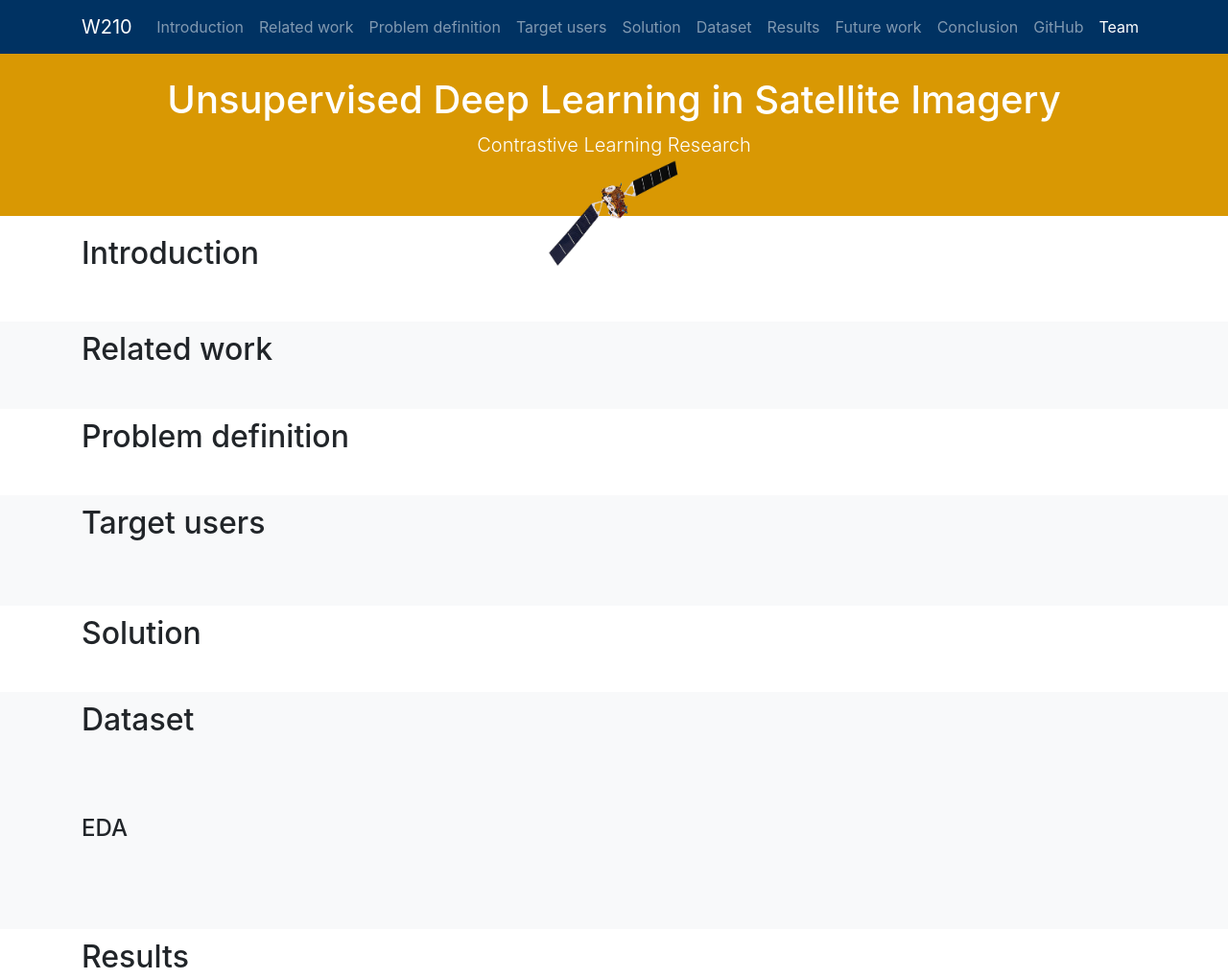
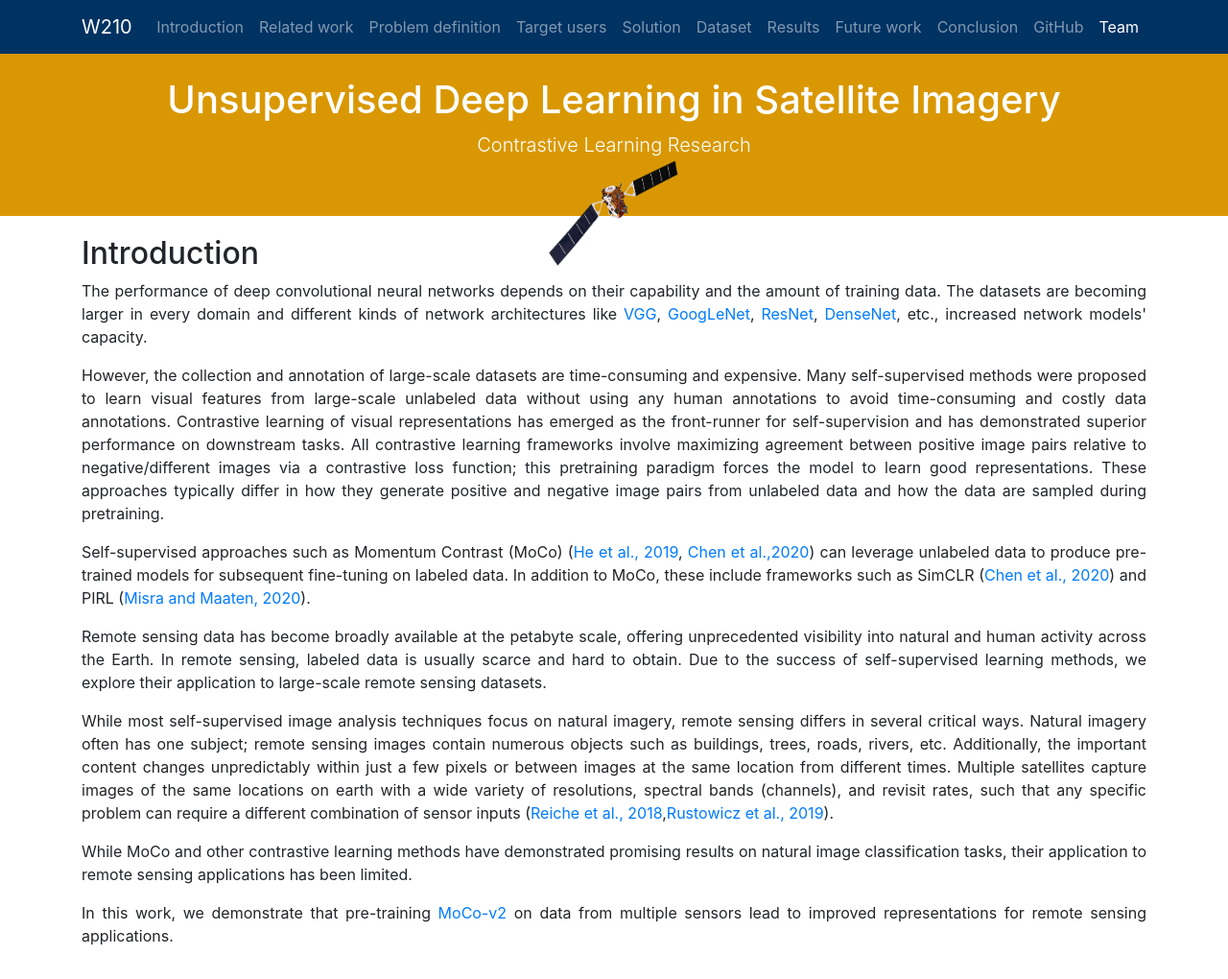
Before and after one commit to Berkeley-Data/hpt, a plain HTML site: page web/index.html in a window 1280 px wide. Shown: the top 1020 px of the page at 96% size. Drawn offline with Linux system fonts and the light colour scheme.

Commit message:
Added Introduction section

```diff
--- a/web/index.html
+++ b/web/index.html
@@ -1,7 +1,6 @@
-
-
 <!DOCTYPE html>
 <html lang="en">
+
 <head>
    <meta charset="utf-8">
    <meta name="viewport" content="width=device-width, initial-scale=1, shrink-to-fit=no">
@@ -14,12 +13,15 @@
    <!-- Custom styles for this template -->
    <link href="css/scrolling-nav.css" rel="stylesheet">
 </head>
+
 <body id="page-top" style="text-align: justify;text-justify: inter-word;">
    <!-- Navigation -->
-      <nav class="navbar navbar-expand-lg navbar-dark bg-dark fixed-top" id="mainNav" style="background-color:#003262 !important">
+   <nav class="navbar navbar-expand-lg navbar-dark bg-dark fixed-top" id="mainNav"
+      style="background-color:#003262 !important">
       <div class="container">
          <a class="navbar-brand js-scroll-trigger" href="#page-top">W210</a>
-            <button class="navbar-toggler" type="button" data-toggle="collapse" data-target="#navbarResponsive" aria-controls="navbarResponsive" aria-expanded="false" aria-label="Toggle navigation">
+         <button class="navbar-toggler" type="button" data-toggle="collapse" data-target="#navbarResponsive"
+            aria-controls="navbarResponsive" aria-expanded="false" aria-label="Toggle navigation">
             <span class="navbar-toggler-icon"></span>
          </button>
          <div class="collapse navbar-collapse" id="navbarResponsive">
@@ -66,7 +68,7 @@
          <h1>Unsupervised Deep Learning in Satellite Imagery</h1>
          <p class="lead">Contrastive Learning Research
             <br>
-               <img src="images/satellite.png" width="140px"/>
+            <img src="images/satellite.png" width="140px" />
          </p>
       </div>
    </header>
@@ -75,7 +77,55 @@
          <div class="row">
             <div class="col-lg-12 mx-auto">
                <h2>Introduction</h2>
-                 &nbsp;
+               <p>The performance of deep convolutional neural networks depends on their capability and the amount of
+                  training data. The datasets are becoming larger in every domain and different kinds of network
+                  architectures like <a href="https://arxiv.org/pdf/1409.1556.pdf" target="_blank">VGG</a>, <a
+                     href="https://arxiv.org/pdf/1409.4842.pdf" target="_blank">GoogLeNet</a>, <a
+                     href="https://arxiv.org/pdf/1512.03385.pdf">ResNet</a>, <a
+                     href="https://arxiv.org/pdf/1608.06993.pdf" target="_blank">DenseNet</a>, etc., increased network
+                  models' capacity.</p>
+               <p>However, the collection and annotation of large-scale datasets are time-consuming and expensive. Many
+                  self-supervised methods were proposed to learn visual features from large-scale unlabeled data without
+                  using any human annotations to avoid time-consuming and costly data annotations. Contrastive learning
+                  of visual representations has emerged as the front-runner for self-supervision and has demonstrated
+                  superior performance on downstream tasks. All contrastive learning frameworks involve maximizing
+                  agreement between positive image pairs relative to negative/different images via a contrastive loss
+                  function; this pretraining paradigm forces the model to learn good representations. These approaches
+                  typically differ in how they generate positive and negative image pairs from unlabeled data and how
+                  the data are sampled during pretraining.</p>
+               <p>Self-supervised approaches such as Momentum Contrast (MoCo) (<a
+                     href="https://arxiv.org/pdf/1911.05722.pdf" target="_blank">He et al., 2019</a>, <a
+                     href="https://arxiv.org/pdf/2003.04297.pdf" target="_blank">Chen et al.,2020</a>) can leverage
+                  unlabeled data to produce pre-trained models for subsequent fine-tuning on labeled data. In addition
+                  to MoCo, these include frameworks such as SimCLR (<a href="https://arxiv.org/pdf/2002.05709.pdf">Chen
+                     et al., 2020</a>) and PIRL (<a
+                     href="https://openaccess.thecvf.com/content_CVPR_2020/papers/Misra_Self-Supervised_Learning_of_Pretext-Invariant_Representations_CVPR_2020_paper.pdf"
+                     target="_blank">Misra and Maaten, 2020</a>).</p>
+
+               <p>Remote sensing data has become broadly available at the petabyte scale, offering unprecedented
+                  visibility into natural and human activity across the Earth. In remote sensing, labeled data is
+                  usually scarce and hard to obtain. Due to the success of self-supervised learning methods, we explore
+                  their application to large-scale remote sensing datasets.</p>
+
+               <p>While most self-supervised image analysis techniques focus on natural imagery, remote sensing differs
+                  in several critical ways. Natural imagery often has one subject; remote sensing images contain
+                  numerous objects such as buildings, trees, roads, rivers, etc. Additionally, the important content
+                  changes unpredictably within just a few pixels or between images at the same location from different
+                  times. Multiple satellites capture images of the same locations on earth with a wide variety of
+                  resolutions, spectral bands (channels), and revisit rates, such that any specific problem can require
+                  a different
+                  combination of sensor inputs (<a href="https://doi.org/10.1016/j.rse.2017.10.034"
+                     target="blank">Reiche et al., 2018</a>,<a
+                     href="https://openaccess.thecvf.com/content_CVPRW_2019/papers/cv4gc/Rustowicz_Semantic_Segmentation_of_Crop_Type_in_Africa_A_Novel_Dataset_CVPRW_2019_paper.pdf"
+                     target="_blank">Rustowicz et al., 2019</a>).</p>
+
+               <p>While MoCo and other contrastive learning methods have demonstrated promising results on natural image
+                  classification tasks, their application to remote sensing applications has been limited.</p>
+
+               <p>In this work, we demonstrate that pre-training <a
+                     href="https://openaccess.thecvf.com/content_CVPR_2020/papers/He_Momentum_Contrast_for_Unsupervised_Visual_Representation_Learning_CVPR_2020_paper.pdf"
+                     target="_blank">MoCo-v2</a> on data from multiple sensors lead to improved representations for
+                  remote sensing applications.</p>
             </div>
          </div>
       </div>
@@ -208,7 +258,8 @@
       </div>
    </section>
    <!-- Footer -->
-      <footer class="py-5 bg-dark" style="padding-top: 1rem !important;padding-bottom: 1rem !important; background-color:#003262 !important" >
+   <footer class="py-5 bg-dark"
+      style="padding-top: 1rem !important;padding-bottom: 1rem !important; background-color:#003262 !important">
       <div class="container">
          <p class="m-0 text-center text-white">Copyright &copy; W210 datascience@berkeley 2021</p>
       </div>
@@ -222,4 +273,5 @@
    <!-- Custom JavaScript for this theme -->
    <script src="js/scrolling-nav.js"></script>
 </body>
+
 </html>
```
Lines whose indentation alone changed are shown as unchanged.
